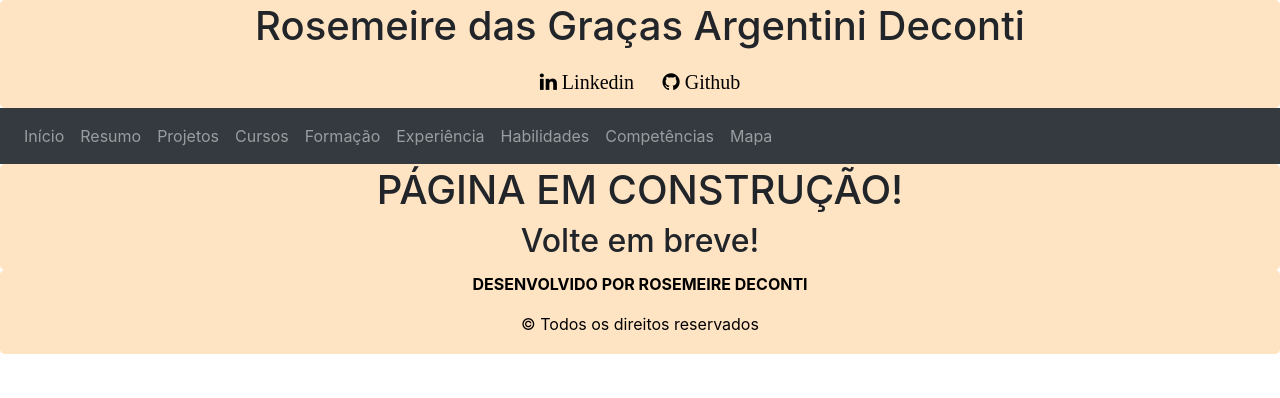
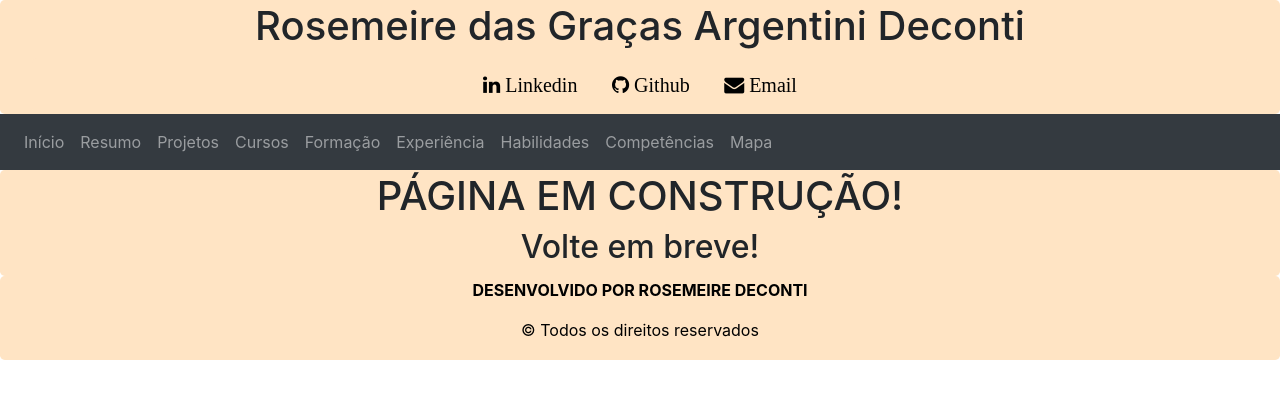
Before and after one commit to rdeconti/rdeconti.github.io, a plain HTML site: page roadmap.html in a window 1280 px wide. Drawn offline with nearby package versions, Linux system fonts and the light colour scheme.

Commit message:
Update Header with Email and Curriculum

```diff
--- a/css/social.css
+++ b/css/social.css
@@ -1,5 +1,5 @@
 .fa {
-  padding: 2px;
+  padding: 5px;
   font-size: 20px;
   width: auto;
   text-align: center;
@@ -18,3 +18,7 @@
 .fa-github {
   color: black;
 }
+
+.fa-envelope {
+  color: black;
+}
--- a/roadmap.html
+++ b/roadmap.html
@@ -42,6 +42,8 @@ Descrição:          Página ROADMAP
 
             <a class="fa fa-linkedin" href="https://www.linkedin.com/in/rdeconti/" target="_blank"> Linkedin</a>
             <a class="fa fa-github" href="https://github.com/rdeconti/" target="_blank"> Github</a>
+            <a class="fa fa-envelope" href="mailto:rdeconti@uol.com.br?Subject=Título%20da%20mensagem" target="_blank">
+                Email</a>
 
         </div>
 
```
Also changed, not shown: education.html (+2 -0 lines), experience.html (+2 -0 lines), hardSkills.html (+2 -0 lines), index.html (+2 -0 lines), projects.html (+2 -0 lines), softSkills.html (+2 -0 lines), summary.html (+2 -0 lines), trainings.html (+2 -0 lines), 1 other file.
